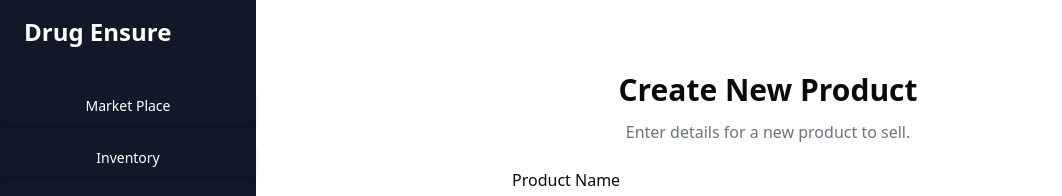
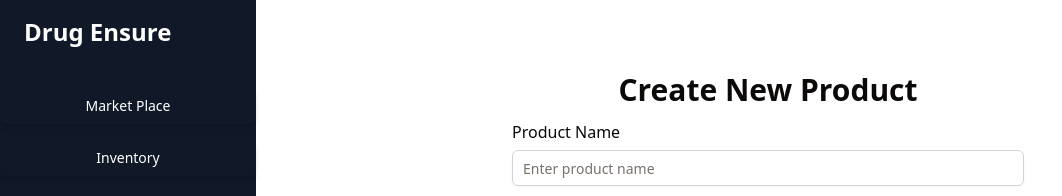
Before and after one commit to SyedFahad11/Minor-Project, a React (Vite) app in the folder client/: page /add-products in a window 1280 px wide. Shown: the top 196 px of the page, without its empty margins (0-1062 px from the left). Built offline with nearby package versions, Linux system fonts and the light colour scheme; what wagmi would draw is missing.

Commit message:
corrected code

```diff
--- a/client/src/components/Add Products/index.tsx
+++ b/client/src/components/Add Products/index.tsx
@@ -20,16 +20,13 @@ export default function AddProduct() {
     };
 
     console.log(newProduct);
-
   };
 
   return (
     <Layout>
       <div className="flex flex-col items-center py-12 px-4 lg:px-20">
         <h1 className="text-3xl font-semibold text-center mb-3">Create New Product</h1>
-        <p className="text-base text-gray-500 mb-6 text-center">
-          Enter details for a new product to sell.
-        </p>
+
 
         <form className="space-y-5 w-full max-w-lg" onSubmit={handleSubmit}>
           <div className="flex flex-col">
@@ -42,6 +39,7 @@ export default function AddProduct() {
               onChange={(e) => setProductName(e.target.value)}
               placeholder="Enter product name"
               className="border border-gray-300 p-2.5 rounded-md"
+              required
             />
           </div>
 
@@ -55,6 +53,7 @@ export default function AddProduct() {
               onChange={(e) => setProductSerial(e.target.value)}
               placeholder="Enter product serial no."
               className="border border-gray-300 p-2.5 rounded-md"
+              required
             />
           </div>
 
@@ -69,6 +68,7 @@ export default function AddProduct() {
               onChange={(e) => setProductPrice(Number(e.target.value))}
               placeholder="0"
               className="border border-gray-300 p-2.5 rounded-md"
+              required
             />
           </div>
 
@@ -83,6 +83,7 @@ export default function AddProduct() {
               onChange={(e) => setTaxRate(Number(e.target.value))}
               placeholder="0"
               className="border border-gray-300 p-2.5 rounded-md"
+              required
             />
           </div>
 
```
